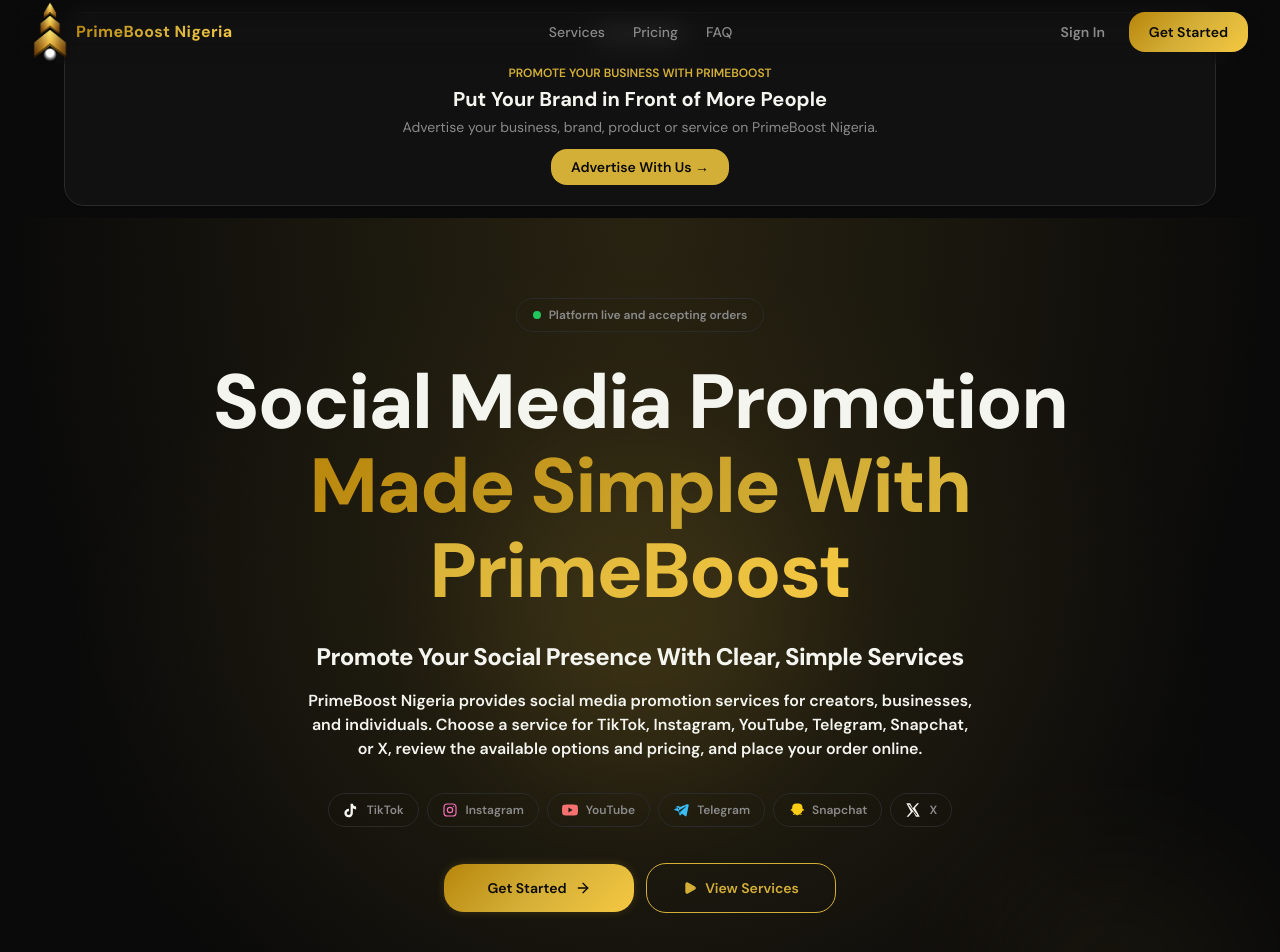
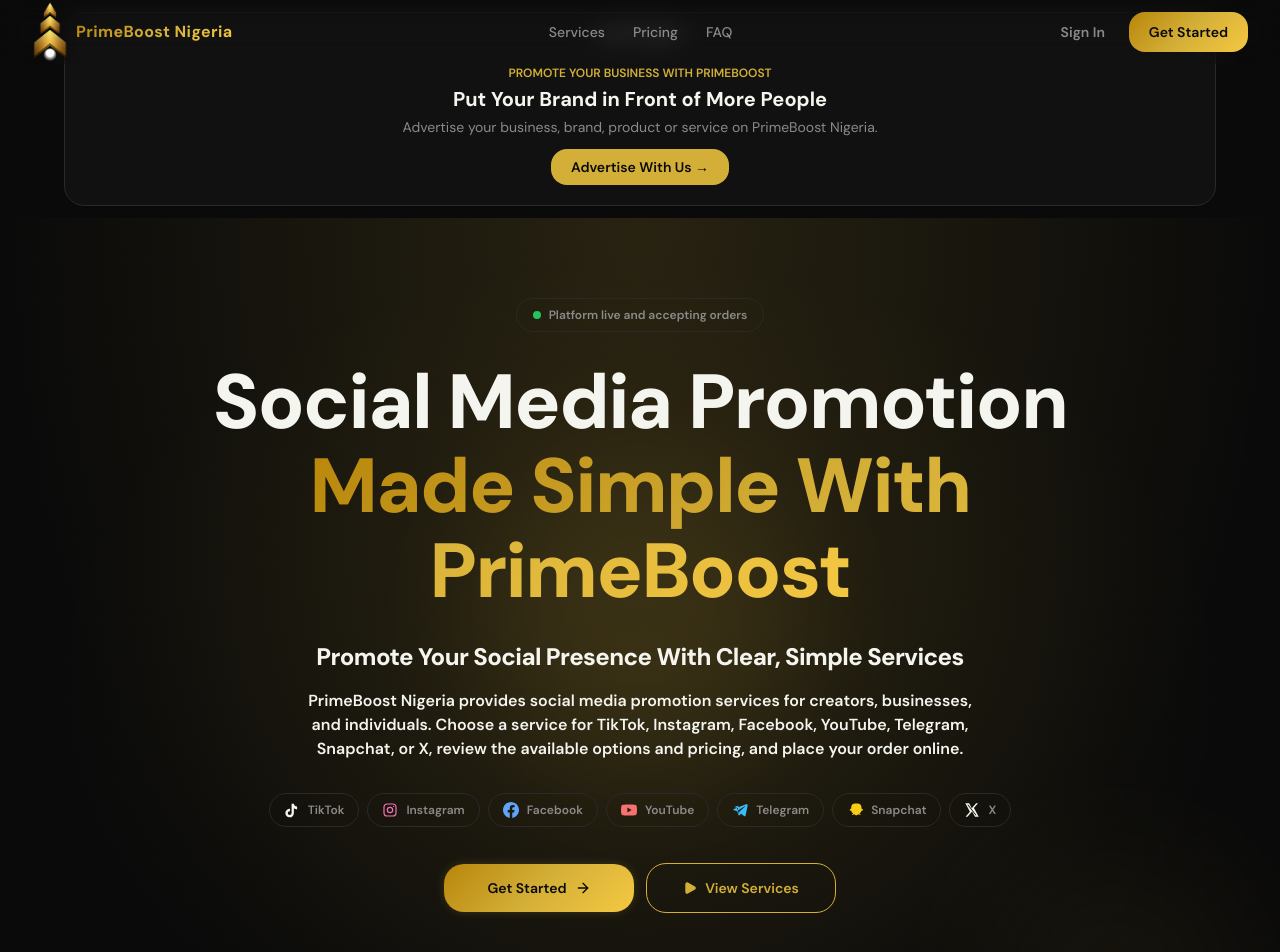
Before and after one commit to mhnzbexchange-ai/primeboostnigeria_6381, a Next.js app: page / in a window 1280 px wide. Shown: the top 952 px of the page. Built offline with nearby package versions, Linux system fonts and the light colour scheme.

Commit message:
Update HomepageHero.tsx

```diff
--- a/src/app/components/HomepageHero.tsx
+++ b/src/app/components/HomepageHero.tsx
@@ -27,6 +27,15 @@ const platforms = [
         <rect x="3" y="3" width="18" height="18" rx="5" />
         <circle cx="12" cy="12" r="4" />
         <circle cx="17.5" cy="6.5" r="1" className="fill-current stroke-none" />
+      </svg>
+    ),
+  },
+  {
+    name: 'Facebook',
+    color: 'text-blue-400',
+    icon: (
+      <svg viewBox="0 0 24 24" className="h-4 w-4 fill-current" aria-hidden="true">
+        <path d="M24 12.07C24 5.41 18.63 0 12 0S0 5.41 0 12.07c0 6.02 4.39 11.02 10.13 11.93v-8.43H7.08v-3.5h3.05V9.41c0-3.05 1.79-4.74 4.56-4.74 1.32 0 2.7.24 2.7.24v2.98h-1.52c-1.5 0-1.97.94-1.97 1.9v2.28h3.35l-.54 3.5H13.9V24C19.61 23.09 24 18.09 24 12.07Z" />
       </svg>
     ),
   },
@@ -126,7 +135,7 @@ export default function HomepageHero() {
           <p className="text-sm font-semibold leading-7 text-foreground/80 sm:text-base">
             PrimeBoost Nigeria provides social media promotion services for
             creators, businesses, and individuals. Choose a service for
-            TikTok, Instagram, YouTube, Telegram, Snapchat, or X, review the
+            TikTok, Instagram, Facebook, YouTube, Telegram, Snapchat, or X, review the
             available options and pricing, and place your order online.
           </p>
         </div>
```
